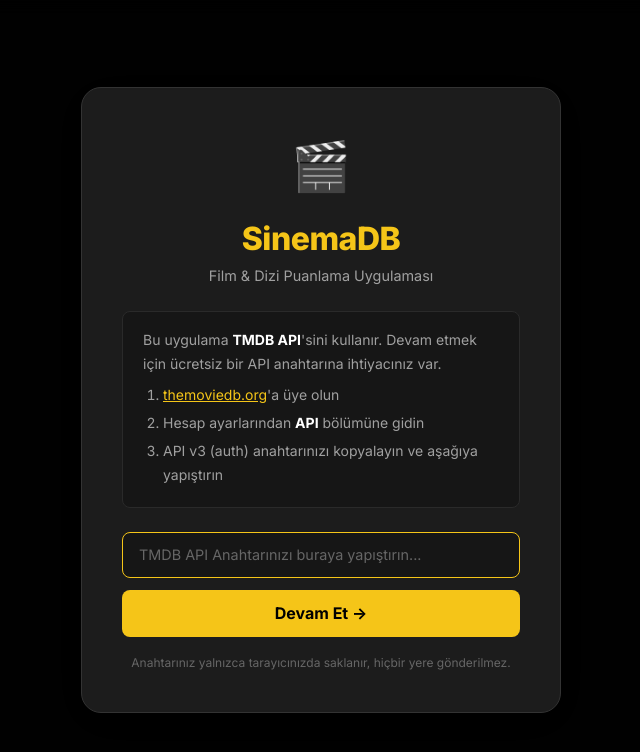
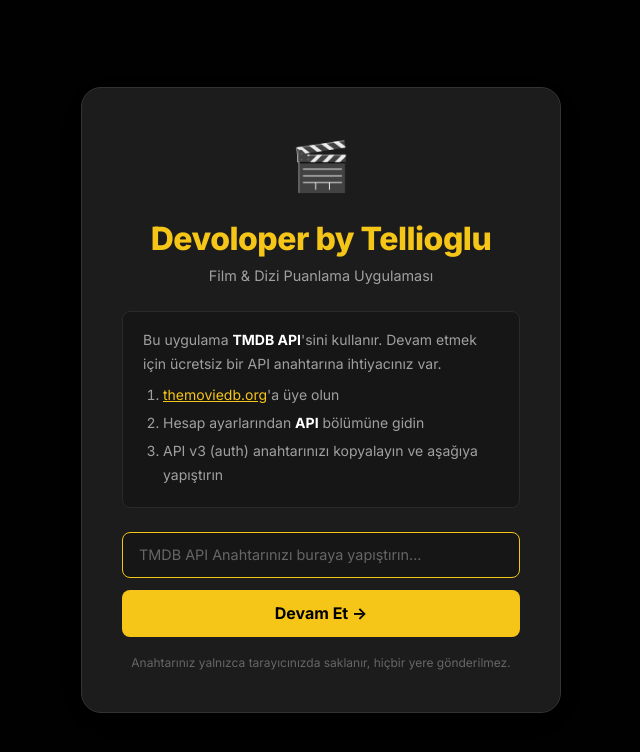
Before and after one commit to alion0761/imdb-ratings-app, a React (Vite) app: page / in a window 1280 px wide. Shown: the top 752 px of the page, without its empty margins (319-959 px from the left). Built offline with nearby package versions, Linux system fonts and the light colour scheme; the HTML template or start-up script is replaced by a standard one.

Commit message:
✏️ Baslik guncellendi: Devoloper by Tellioglu

```diff
--- a/index.html
+++ b/index.html
@@ -4,7 +4,7 @@
     <meta charset="UTF-8" />
     <link rel="icon" type="image/svg+xml" href="/favicon.svg" />
     <meta name="viewport" content="width=device-width, initial-scale=1.0" />
-    <title>SinemaDB – Film & Dizi Puanları</title>
+    <title>Devoloper by Tellioglu – Film & Dizi Puanları</title>
     <link rel="preconnect" href="https://fonts.googleapis.com" />
     <link rel="preconnect" href="https://fonts.gstatic.com" crossorigin />
     <link href="https://fonts.googleapis.com/css2?family=Inter:wght@300;400;500;600;700;800&display=swap" rel="stylesheet" />
--- a/src/components/ApiKeyModal.jsx
+++ b/src/components/ApiKeyModal.jsx
@@ -21,7 +21,7 @@ export default function ApiKeyModal({ onConfirm }) {
     <div className="modal-overlay">
       <div className="modal-box">
         <div className="modal-icon">🎬</div>
-        <h1 className="modal-title">SinemaDB</h1>
+        <h1 className="modal-title">Devoloper by Tellioglu</h1>
         <p className="modal-subtitle">Film & Dizi Puanlama Uygulaması</p>
 
         <div className="modal-info">
--- a/src/components/Navbar.jsx
+++ b/src/components/Navbar.jsx
@@ -28,7 +28,7 @@ export default function Navbar({ onSearch, onTabChange, activeTab, onResetKey })
       <div className="navbar-inner">
         <div className="navbar-brand" onClick={() => handleTab('home')}>
           <span className="navbar-logo">🎬</span>
-          <span className="navbar-name">SinemaDB</span>
+          <span className="navbar-name">Devoloper by Tellioglu</span>
         </div>
 
         <nav className={`navbar-links ${menuOpen ? 'open' : ''}`}>
--- a/src/pages/HomePage.jsx
+++ b/src/pages/HomePage.jsx
@@ -48,7 +48,7 @@ export default function HomePage({ onCardClick }) {
     <div className="home-page">
       <div className="hero">
         <div className="hero-inner">
-          <h1 className="hero-title">🎬 SinemaDB</h1>
+          <h1 className="hero-title">🎬 Devoloper by Tellioglu</h1>
           <p className="hero-sub">En güncel film ve dizileri keşfedin, puanları karşılaştırın.</p>
         </div>
       </div>
```
